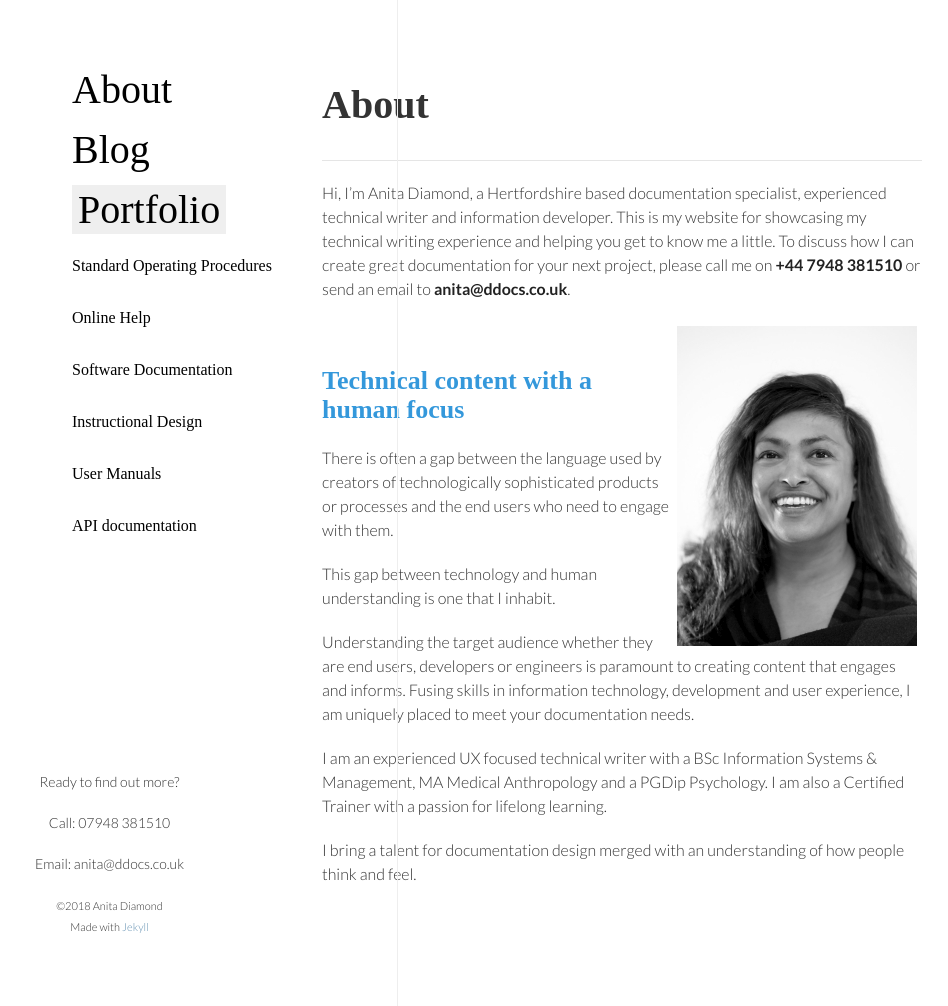
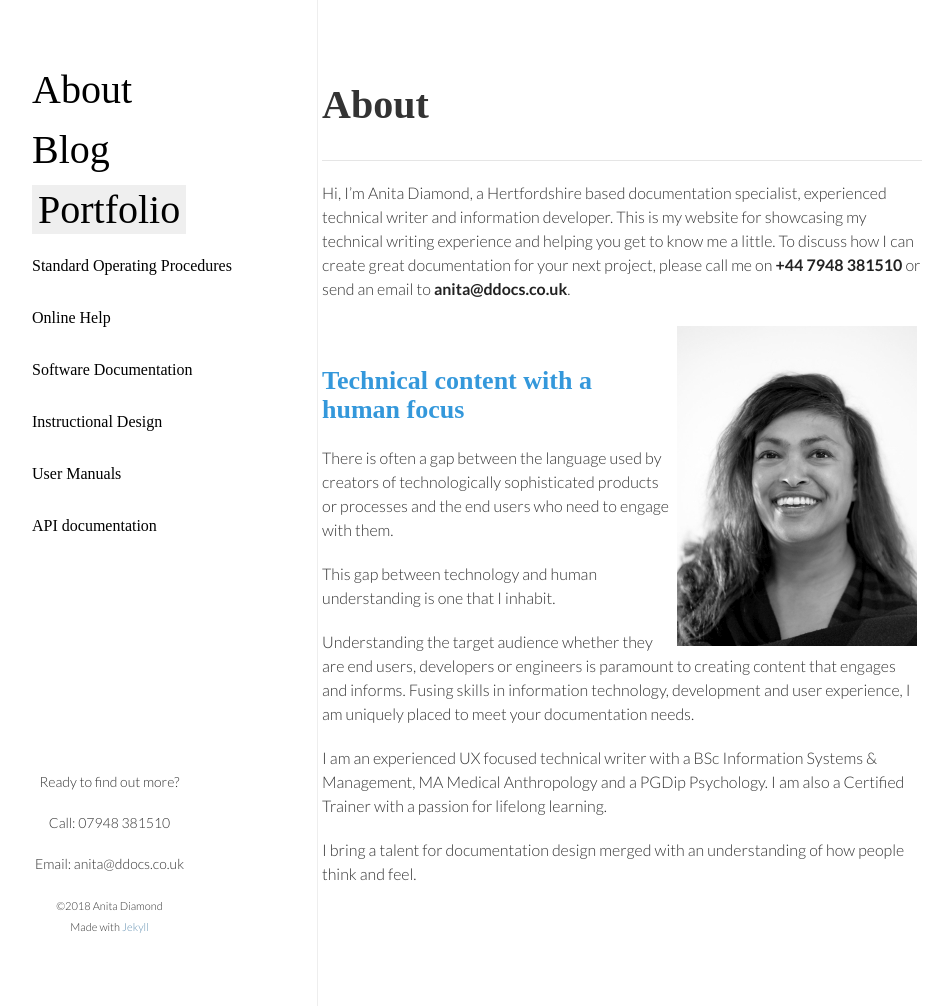
Before and after one commit to ddocs/ddocs.github.io, a Jekyll site: the page built from index.html, in a window 1280 px wide and 1006 px high. Shown: the whole window, without its empty margins (193-1141 px from the left). Built offline with Jekyll 4.4.1, drawn with Linux system fonts in a browser that asks for light colours; nearby versions of some CDN libraries; some web fonts are replaced.

Commit message:
Update style.css

```diff
--- a/css/style.css
+++ b/css/style.css
@@ -209,11 +209,11 @@ th {
 /* Header / Sidebar Top */
 
 header {
-  width:315px;
-  float:right;
+  width:275px;
+  float:left;
   position:fixed;
   border-right: 1px solid #eee;
-  padding: 60px 10px 40px 100px;
+  padding: 60px 10px 40px 60px;
   min-height: 100%;
   margin: -50px 0;
 }
@@ -224,7 +224,7 @@ header h1 {
 
 /* Vertical menu */
 .vertical-menu {
-    width: 120px; /* Set a width if you like */
+    width: 275px; /* Set a width if you like */
     font-family: 'Fredericka the Great', cursive;
     font-size: 40px;
 }
@@ -331,6 +331,15 @@ header h1 {
 /* Show the dropdown menu on hover */
 .dropdown:hover .dropdown-content {
  display: block;
+}
+
+footer {
+  font-size: 14px;
+  text-align: center;
+  width:275px;
+  float:left;
+  position:fixed;
+  bottom:50px;
 }
 
 /*Portfolio gallery
@@ -516,14 +525,7 @@ a.post-banner:hover { background-size: auto 104%; }
 
 /* Footer / Sidebar */
 
-footer {
-  font-size: 14px;
-  text-align: center;
-  width:275px;
-  float:left;
-  position:fixed;
-  bottom:50px;
-}
+
 
 img.avatar {
   border-radius: 40px;
```
